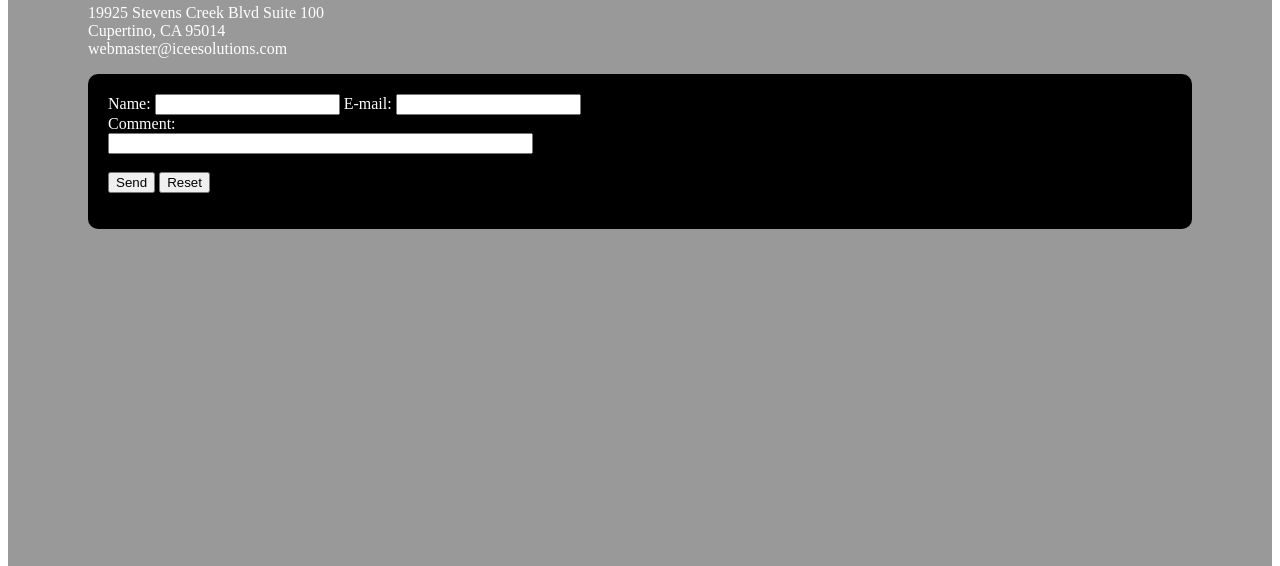
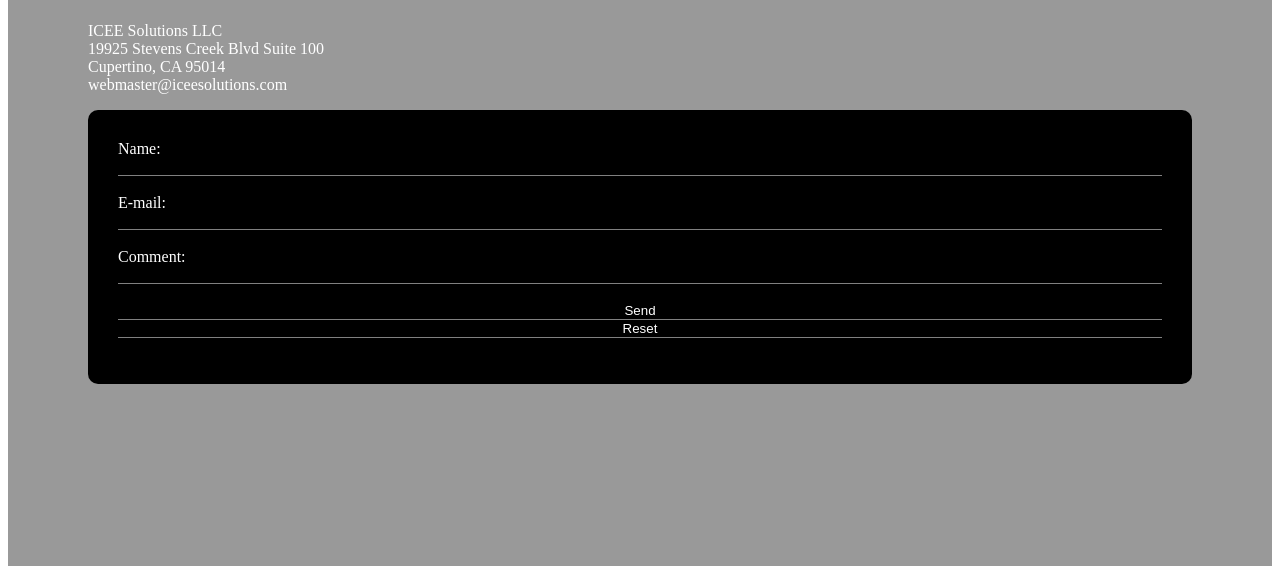
Before and after one commit to zbeok/webcomic-starter, a website: page public/views/contact.html in a window 1280 px wide. Shown: the part 234-800 px from the top of the page. Drawn offline with Linux system fonts and the light colour scheme; files that its build step writes are made by us from their sources.

Commit message:
👑🚀 Checkpoint ./public/css/contact_style.css:14063581/183 ./public/css/style.css:14063581/31 ./public/views/contact.html:14063581/68

```diff
--- a/public/css/contact_style.css
+++ b/public/css/contact_style.css
@@ -3,13 +3,20 @@
   color:#fff;
   background-color:rgba(0,0,0,.4);
   padding:80px;
-  min-height:100vh;
+  min-height:90vh;
   padding-bottom:-50px;
 }
 #form {
   background-color: black;
-  padding:20px;
+  padding:30px;
   border-radius:10px;
+}
+input{
+  width:100%;
+  background-color:rgba(0,0,0,0);
+  border:0px black;
+  border-bottom:solid 1px gray;
+  color:white;
 }
 .product .btn {
   margin:20px;
--- a/public/css/style.css
+++ b/public/css/style.css
@@ -9,10 +9,11 @@ body {
   background-attachment:fixed;
   background-position: center;
   min-height:100vh;
+  height:auto;
   position:relative;
 }
 .container-fluid{
-  width:100%;
+  width:100%;height:100%;
   margin:0;padding:0;
 }
 
--- a/public/views/contact.html
+++ b/public/views/contact.html
@@ -8,9 +8,9 @@
         CONTACT US
       </h1>
       <p>
-        For product/services info: info@iceesolutions.com For
-        sales:sales@iceesolutions.com For technology support:
-        support@iceesolutions.com
+        For product/services info: info@iceesolutions.com
+        <br />For sales:sales@iceesolutions.com
+        <br />For technology support: support@iceesolutions.com
       </p>
       <p>
         <br />ICEE Solutions LLC <br />19925 Stevens Creek Blvd Suite 100
@@ -26,9 +26,9 @@
         enctype="text/plain"
       >
         Name:
-        <input type="text" name="name" />
+        <input type="text" name="name" /><br /><br />
         E-mail:
-        <input type="text" name="mail" /><br />
+        <input type="text" name="mail" /><br /><br />
         Comment:<br />
         <input type="text" name="comment" size="50" /><br /><br />
         <input type="submit" value="Send" />
```
